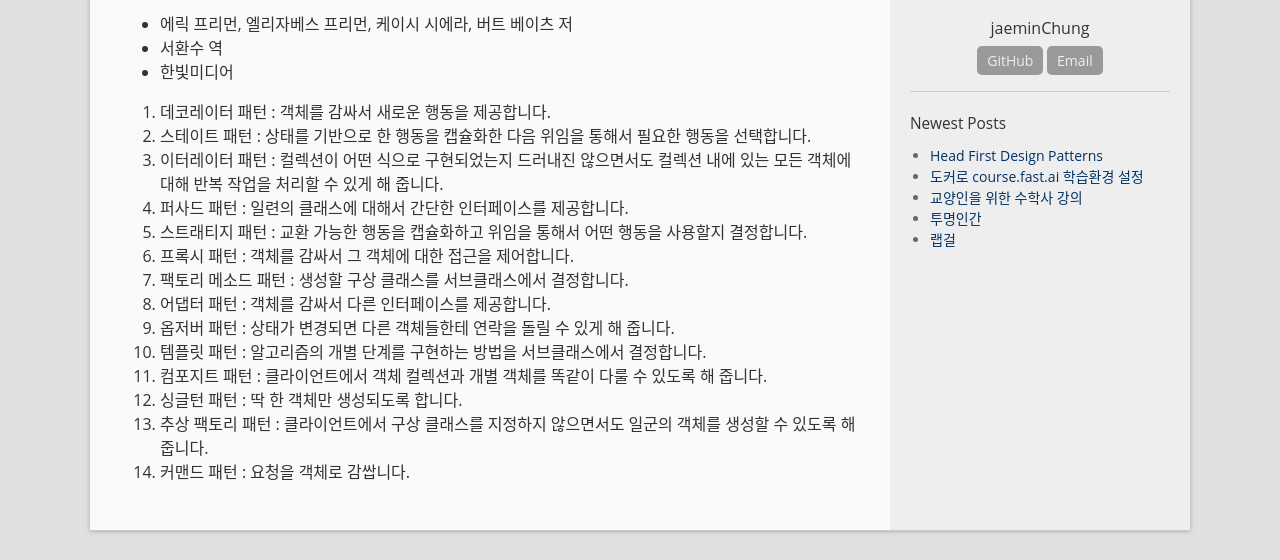
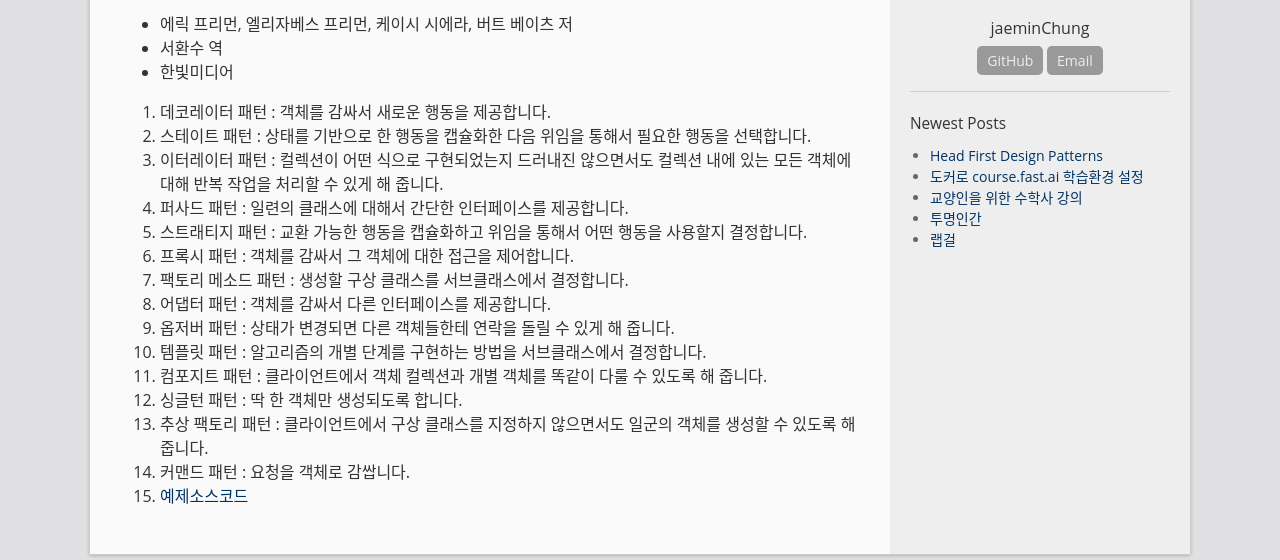
Before and after one commit to jaeminChung/jaeminChung.github.io, a Jekyll site: the page built from _posts/2018-07-17-Head_First_Design_Patterns.markdown, in a window 1280 px wide, cut to the strip 261-821 px from the top of the page. Built offline with Jekyll 4.4.1, drawn with Linux system fonts in a browser that asks for light colours.

Commit message:
add example source code link

```diff
--- a/_posts/2018-07-17-Head_First_Design_Patterns.markdown
+++ b/_posts/2018-07-17-Head_First_Design_Patterns.markdown
@@ -24,3 +24,4 @@ permalink: /archivers/HeadFirstDesignPatterns
 12. 싱글턴 패턴 : 딱 한 객체만 생성되도록 합니다.
 13. 추상 팩토리 패턴 : 클라이언트에서 구상 클래스를 지정하지 않으면서도 일군의 객체를 생성할 수 있도록 해 줍니다.
 14. 커맨드 패턴 : 요청을 객체로 감쌉니다.
+15. [예제소스코드](http://wickedlysmart.com/head-first-design-patterns/)
```
